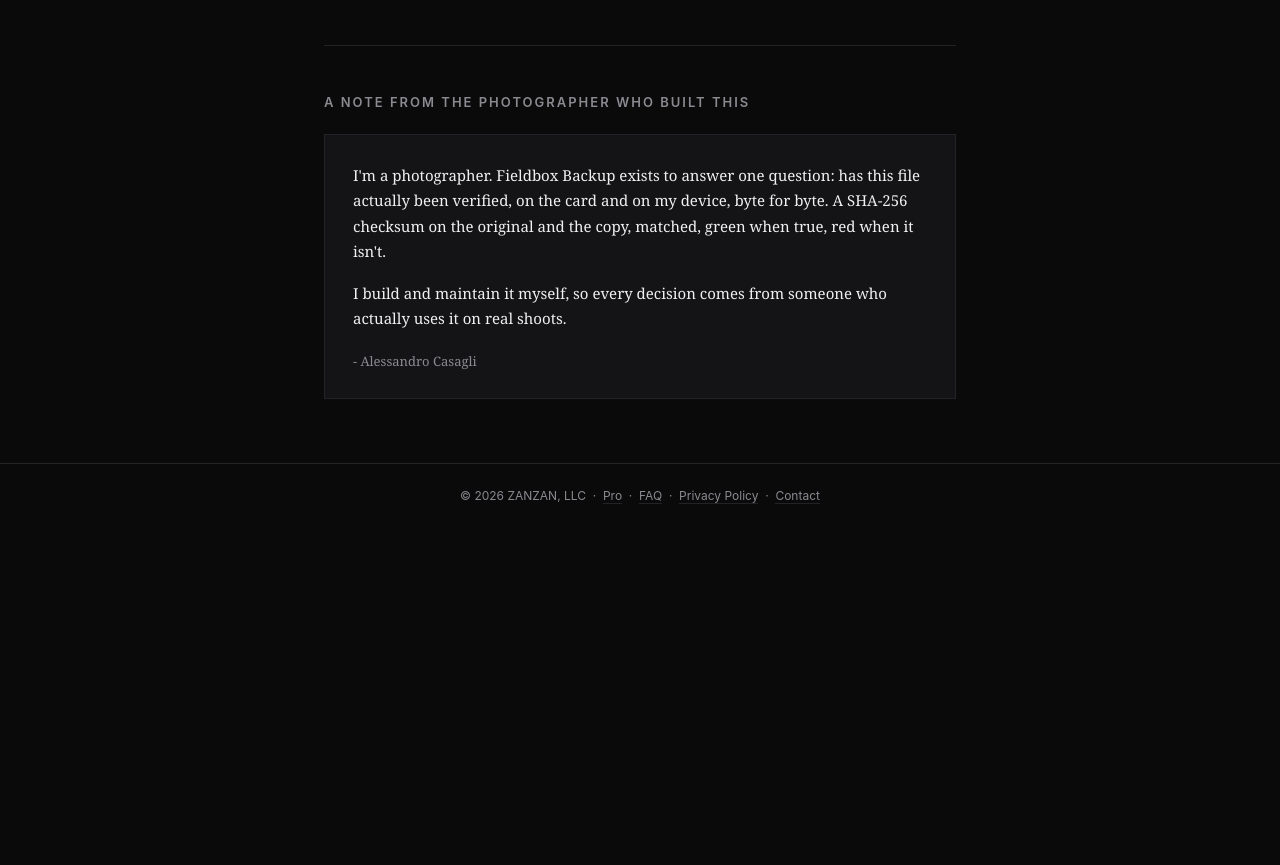
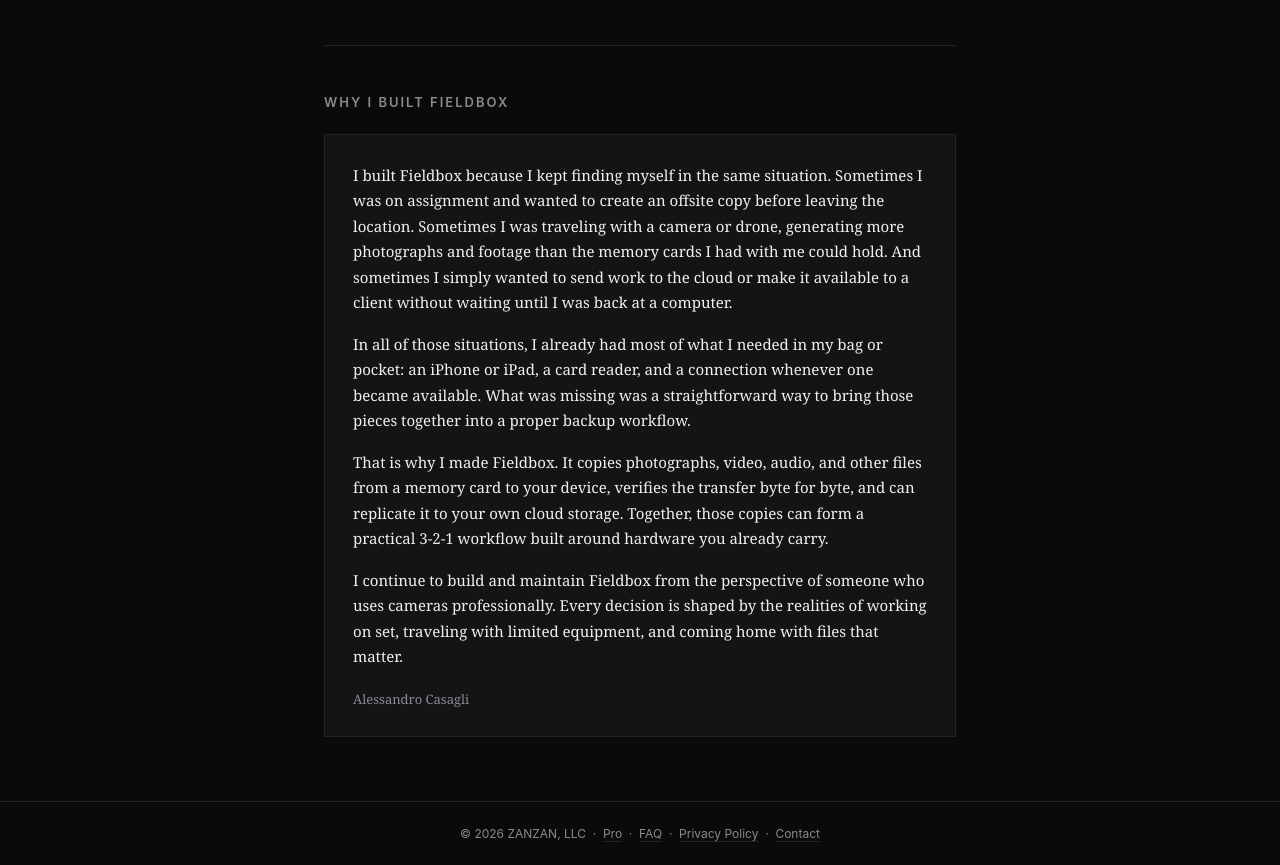
Before and after one commit to cinghialino/fieldbox-website, a plain HTML site: page index.html in a window 1280 px wide. Shown: the part 3203-4068 px from the top of the page. Before the commit the page ends 3730 px from the top, so only its background shows below. Drawn offline with Linux system fonts and the light colour scheme.

Commit message:
Update founder note

```diff
--- a/index.html
+++ b/index.html
@@ -697,11 +697,13 @@
 
     <hr class="rule">
 
-    <h2 class="section-title">A Note From the Photographer Who Built This</h2>
+    <h2 class="section-title">Why I Built Fieldbox</h2>
     <div class="founder-note">
-      <p>I'm a photographer. Fieldbox Backup exists to answer one question: has this file actually been verified, on the card and on my device, byte for byte. A SHA-256 checksum on the original and the copy, matched, green when true, red when it isn't.</p>
-      <p>I build and maintain it myself, so every decision comes from someone who actually uses it on real shoots.</p>
-      <div class="founder-sig">- Alessandro Casagli</div>
+      <p>I built Fieldbox because I kept finding myself in the same situation. Sometimes I was on assignment and wanted to create an offsite copy before leaving the location. Sometimes I was traveling with a camera or drone, generating more photographs and footage than the memory cards I had with me could hold. And sometimes I simply wanted to send work to the cloud or make it available to a client without waiting until I was back at a computer.</p>
+      <p>In all of those situations, I already had most of what I needed in my bag or pocket: an iPhone or iPad, a card reader, and a connection whenever one became available. What was missing was a straightforward way to bring those pieces together into a proper backup workflow.</p>
+      <p>That is why I made Fieldbox. It copies photographs, video, audio, and other files from a memory card to your device, verifies the transfer byte for byte, and can replicate it to your own cloud storage. Together, those copies can form a practical 3-2-1 workflow built around hardware you already carry.</p>
+      <p>I continue to build and maintain Fieldbox from the perspective of someone who uses cameras professionally. Every decision is shaped by the realities of working on set, traveling with limited equipment, and coming home with files that matter.</p>
+      <div class="founder-sig">Alessandro Casagli</div>
     </div>
   </main>
 
```
